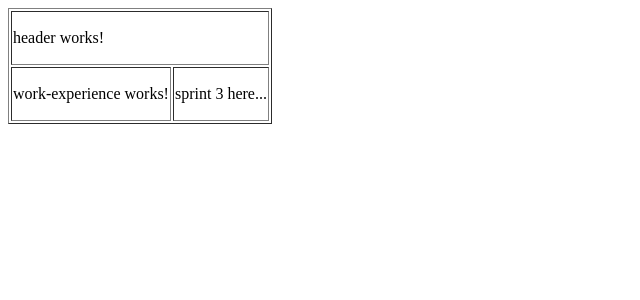
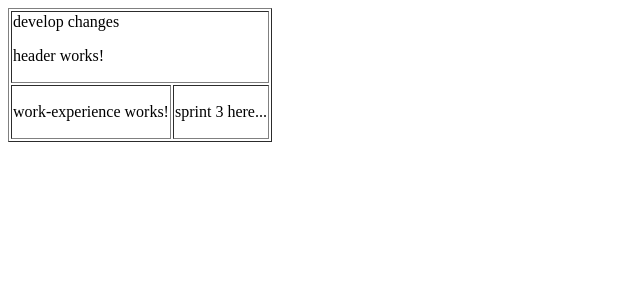
Before and after one commit to DonKiwi-cyber/DonKiwi-cyber.github.io, an Angular app: page / in a window 1280 px wide. Shown: the top 300 px of the page, without its empty margins (0-640 px from the left). Built offline with nearby package versions, Linux system fonts and the light colour scheme.

Commit message:
create release develop

```diff
--- a/src/app/app.component.html
+++ b/src/app/app.component.html
@@ -1,6 +1,7 @@
 <table border="1">
   <tr>
     <td colspan="2">
+	develop changes
       <app-header></app-header>
     </td>
   </tr>
```
